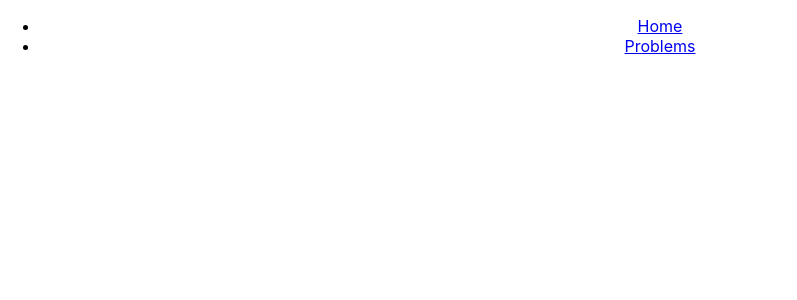
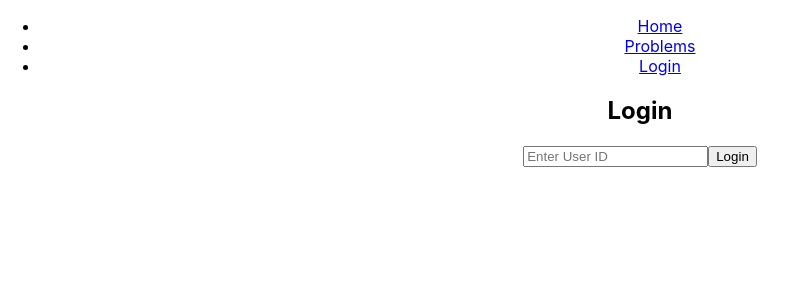
Before and after one commit to lohitpt252003/frontend-for-annaforces, a React (Create React App) app in the folder app/: page /login in a window 1280 px wide. Before the commit this address had no page. Shown: the top 300 px of the page, without its empty margins (0-797 px from the left). Built offline with nearby package versions, Linux system fonts and the light colour scheme.

Commit message:
added temp login page

```diff
--- a/app/src/App.js
+++ b/app/src/App.js
@@ -8,6 +8,7 @@ import ProblemsList from './components/ProblemsList';
 // Importing the ProblemDetail component from its new organized location.
 import ProblemDetail from './components/ProblemDetail';
 import ProblemSubmissions from './components/ProblemSubmissions';
+import Login from './components/Login/Login.js';
 import './App.css';
 
 /**
@@ -30,6 +31,9 @@ function App() {
             <li>
               <Link to="/problems">Problems</Link>
             </li>
+            <li>
+              <Link to="/login">Login</Link>
+            </li>
           </ul>
         </nav>
 
@@ -41,6 +45,8 @@ function App() {
           <Route path="/problems/:id" element={<ProblemDetail />} />
           {/* Route for problem submissions, using a dynamic ID parameter. */}
           <Route path="/problems/:id/submissions" element={<ProblemSubmissions />} />
+          {/* Route for the login page. */}
+          <Route path="/login" element={<Login />} />
           {/* Default route for the home page. */}
           <Route path="/" element={
             <header className="App-header">
--- /dev/null
+++ b/app/src/components/Login/Login.js
@@ -0,0 +1,51 @@
+import React, { useState } from 'react';
+
+const Login = () => {
+    const [userId, setUserId] = useState('');
+    const [error, setError] = useState('');
+
+    const handleLogin = async (e) => {
+        e.preventDefault();
+        setError('');
+
+        if (!userId) {
+            setError('Please enter a User ID');
+            return;
+        }
+
+        try {
+            const response = await fetch(`http://localhost:5000/api/auth/user/${userId}`);
+            const data = await response.json();
+
+            if (response.ok) {
+                localStorage.setItem('user_id', data.user_id);
+                localStorage.setItem('username', data.username);
+                localStorage.setItem('name', data.name);
+                alert('Login successful!');
+                // You can redirect the user to another page here
+            } else {
+                setError(data.error || 'Login failed');
+            }
+        } catch (err) {
+            setError('An error occurred. Please try again.');
+        }
+    };
+
+    return (
+        <div>
+            <h2>Login</h2>
+            <form onSubmit={handleLogin}>
+                <input
+                    type="text"
+                    placeholder="Enter User ID"
+                    value={userId}
+                    onChange={(e) => setUserId(e.target.value)}
+                />
+                <button type="submit">Login</button>
+            </form>
+            {error && <p style={{ color: 'red' }}>{error}</p>}
+        </div>
+    );
+};
+
+export default Login;
```
Also changed, not shown: app/src/components/Login/index.js (added).
